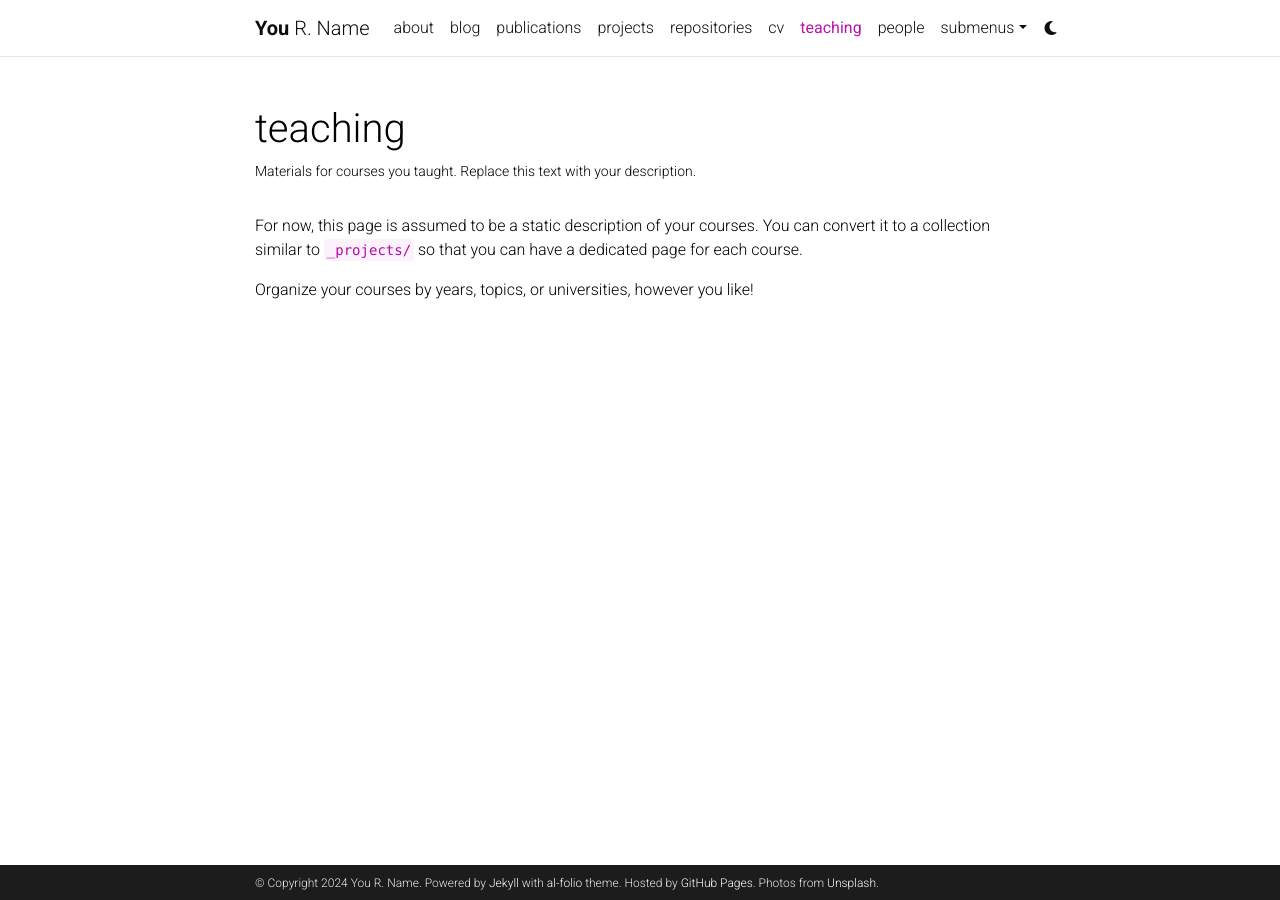
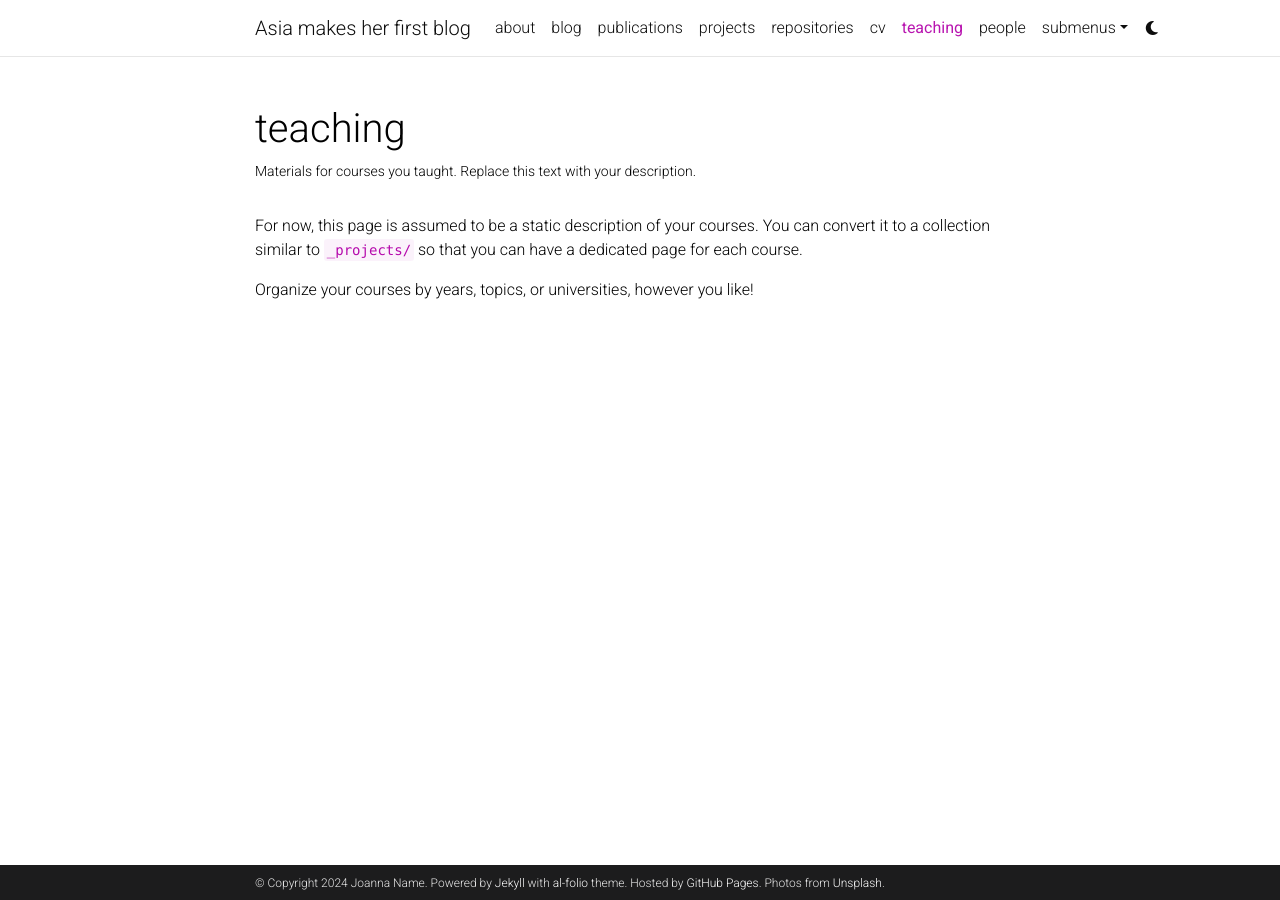
Before and after one commit to asia281/asia281.github.io, a Jekyll site: the page built from _pages/teaching.md, in a window 1280 px wide. Built offline with Jekyll 4.4.1, drawn with Linux system fonts in a browser that asks for light colours; comment, search, counter and statistics services are not loaded; a style sheet for code colours, icons or effects is not loaded.

Commit message:
Update _config.yml

```diff
--- a/_config.yml
+++ b/_config.yml
@@ -2,11 +2,10 @@
 # Site settings
 # -----------------------------------------------------------------------------
 
-title: blank # the website title (if blank, full name will be used instead)
-first_name: You
-middle_name: R.
+title: Asia makes her first blog # the website title (if blank, full name will be used instead)
+first_name: Joanna
 last_name: Name
-email: you@example.com
+email: j.wojciechow@student.uw.edu.pl
 description: > # the ">" symbol means to ignore newlines until "footer_text:"
   A simple, whitespace theme for academics. Based on [*folio](https://github.com/bogoli/-folio) design.
 footer_text: >
@@ -18,8 +17,8 @@
 lang: en # the language of your site (for example: en, fr, cn, ru, etc.)
 icon: ⚛️  # the emoji used as the favicon (alternatively, provide image name in /assets/img/)
 
-url: https://alshedivat.github.io # the base hostname & protocol for your site
-baseurl: /al-folio # the subpath of your site, e.g. /blog/. Leave blank for root
+url: https://asia281.github.io # the base hostname & protocol for your site
+baseurl: # the subpath of your site, e.g. /blog/. Leave blank for root
 last_updated: false # set to true if you want to display last updated in the footer
 impressum_path:  # set to path to include impressum link in the footer, use the same path as permalink in a page, helps to conform with EU GDPR
 
```
